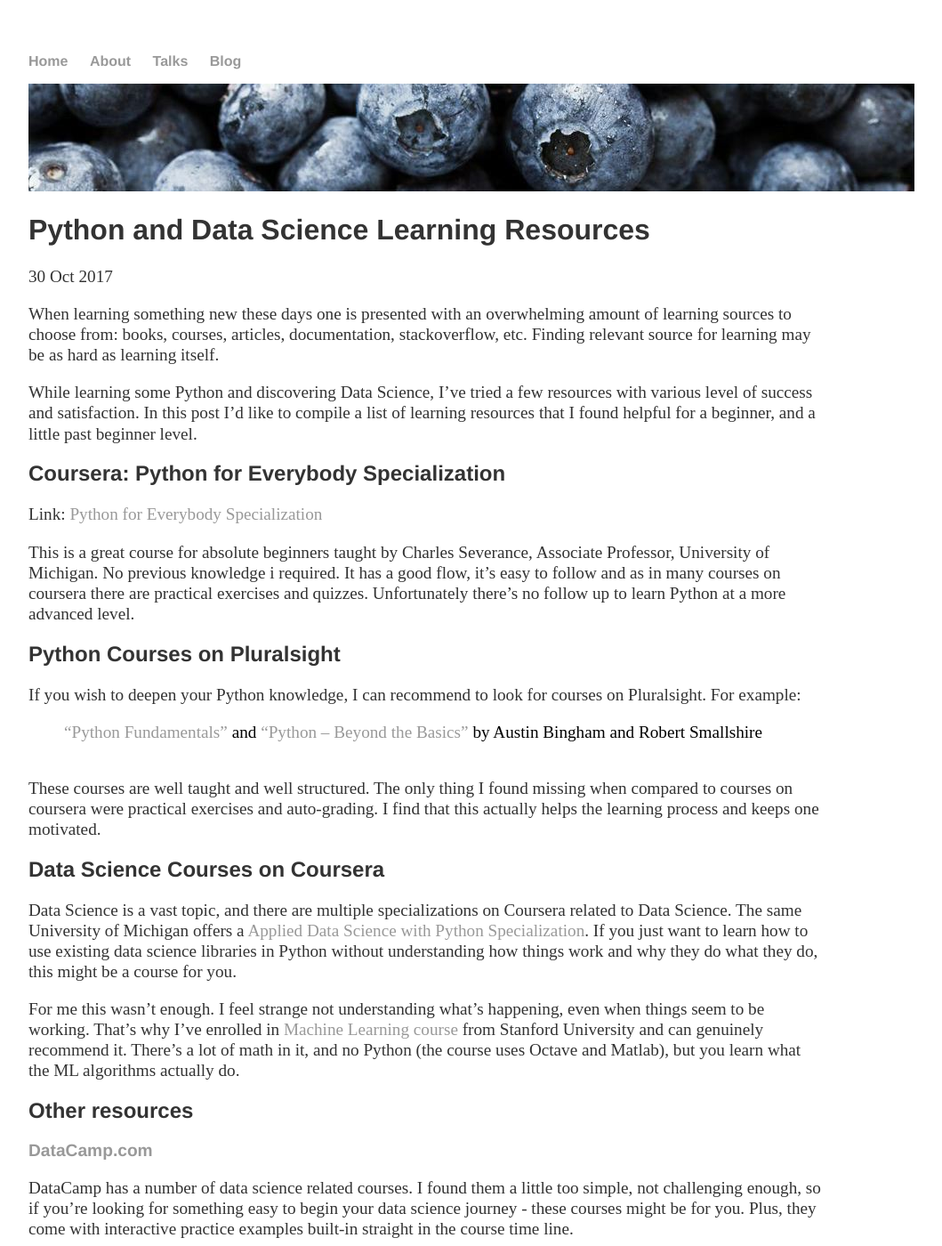
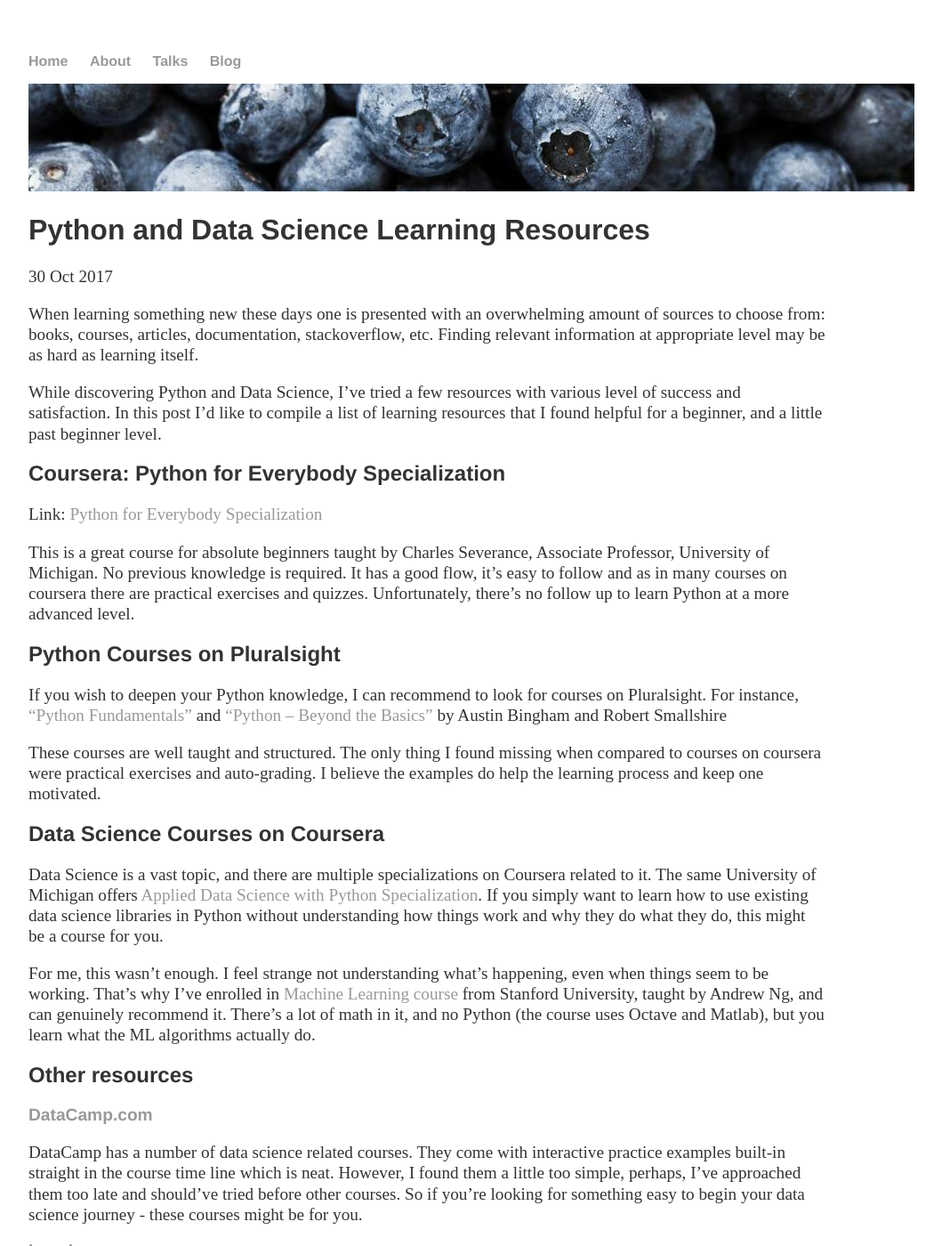
Before and after one commit to MKhalusova/MKhalusova.github.io, a Jekyll site: the page built from _posts/2017-10-30-learning-resources.md, in a window 1280 px wide and 1400 px high. Shown: the whole window at 89% size, without its empty margins (160-1219 px from the left). Built offline with Jekyll 4.4.1, drawn with Linux system fonts in a browser that asks for light colours; comment, search, counter and statistics services are not loaded; some of the changed text lies outside the part shown.

Commit message:
learning resources post

```diff
--- a/_posts/2017-10-30-learning-resources.md
+++ b/_posts/2017-10-30-learning-resources.md
@@ -4,43 +4,44 @@ title: "Python and Data Science Learning Resources"
 date: 2017-10-30
 ---
 
-When learning something new these days one is presented with an overwhelming amount of learning sources to choose from: books,
-courses, articles, documentation, stackoverflow, etc. Finding relevant source for learning may be as hard as learning itself.
+When learning something new these days one is presented with an overwhelming amount of sources to choose from: books, courses, articles, documentation, stackoverflow, etc.
+Finding relevant information at appropriate level may be as hard as learning itself.
 
-While learning some Python and discovering Data Science, I've tried a few resources with various level of success and satisfaction.
+While discovering Python and Data Science, I've tried a few resources with various level of success and satisfaction.
 In this post I'd like to compile a list of learning resources that I found helpful for a beginner, and a little past beginner level.
 
 ## Coursera: Python for Everybody Specialization
 
 Link: [Python for Everybody Specialization](https://www.coursera.org/specializations/python)
 
-This is a great course for absolute beginners taught by Charles Severance, Associate Professor, University of Michigan. No previous knowledge i required.
+This is a great course for absolute beginners taught by Charles Severance, Associate Professor, University of Michigan. No previous knowledge is required.
 It has a good flow, it's easy to follow and as in many courses on coursera there are practical exercises and quizzes.
-Unfortunately there's no follow up to learn Python at a more advanced level.
+Unfortunately, there's no follow up to learn Python at a more advanced level.
 
 ## Python Courses on Pluralsight
 
-If you wish to deepen your Python knowledge, I can recommend to look for courses on Pluralsight. For example:
-* ["Python Fundamentals"](https://app.pluralsight.com/library/courses/python-fundamentals/table-of-contents) and ["Python – Beyond the Basics"](https://app.pluralsight.com/library/courses/python-beyond-basics/table-of-contents) by Austin Bingham and Robert Smallshire
+If you wish to deepen your Python knowledge, I can recommend to look for courses on Pluralsight. For instance, ["Python Fundamentals"](https://app.pluralsight.com/library/courses/python-fundamentals/table-of-contents) and ["Python – Beyond the Basics"](https://app.pluralsight.com/library/courses/python-beyond-basics/table-of-contents) by Austin Bingham and Robert Smallshire
 
-These courses are well taught and well structured. The only thing I found missing when compared to courses on coursera were practical exercises and auto-grading.
-I find that this actually helps the learning process and keeps one motivated.
+These courses are well taught and structured. The only thing I found missing when compared to courses on coursera were practical exercises and auto-grading.
+I believe the examples do help the learning process and keep one motivated.
 
 ## Data Science Courses on Coursera
 
-Data Science is a vast topic, and there are multiple specializations on Coursera related to Data Science.
-The same University of Michigan offers a [Applied Data Science with Python Specialization](https://www.coursera.org/specializations/data-science-python).
-If you just want to learn how to use existing data science libraries in Python without understanding how things work and why they do what they do, this might be a course for you.
+Data Science is a vast topic, and there are multiple specializations on Coursera related to it.
+The same University of Michigan offers [Applied Data Science with Python Specialization](https://www.coursera.org/specializations/data-science-python).
+If you simply want to learn how to use existing data science libraries in Python without understanding how things work and why they do what they do, this might be a course for you.
 
-For me this wasn't enough. I feel strange not understanding what's happening, even when things seem to be working.
-That's why I've enrolled in [Machine Learning course](https://www.coursera.org/learn/machine-learning) from Stanford University and can genuinely recommend it.
+For me, this wasn't enough. I feel strange not understanding what's happening, even when things seem to be working.
+That's why I've enrolled in [Machine Learning course](https://www.coursera.org/learn/machine-learning) from Stanford University, taught by Andrew Ng, and can genuinely recommend it.
 There's a lot of math in it, and no Python (the course uses Octave and Matlab), but you learn what the ML algorithms actually do.
 
 ## Other resources
 
 ### [DataCamp.com](http://datacamp.com/)
-DataCamp has a number of data science related courses. I found them a little too simple, not challenging enough, so if you're looking for something easy to begin your data science journey - these courses might be for you.
-Plus, they come with interactive practice examples built-in straight in the course time line.
+DataCamp has a number of data science related courses. They come with interactive practice examples built-in straight in the course time line which is neat.
+However, I found them a little too simple, perhaps, I've approached them too late and should've tried before other courses.
+So if you're looking for something easy to begin your data science journey - these courses might be for you.
+
 
 ### [kaggle.com](https://www.kaggle.com)
 A nice source of datasets to play with, plus one can enter a competition. I personally haven't participated yet, but I'm very much looking forward to it.
```
Also changed, not shown: other parts of _posts/2017-10-30-learning-resources.md (+1 -1 lines).
